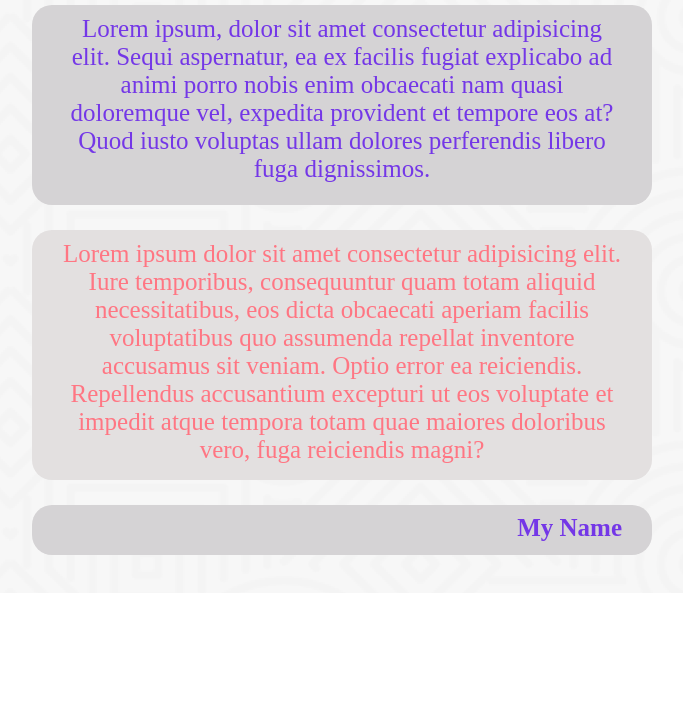
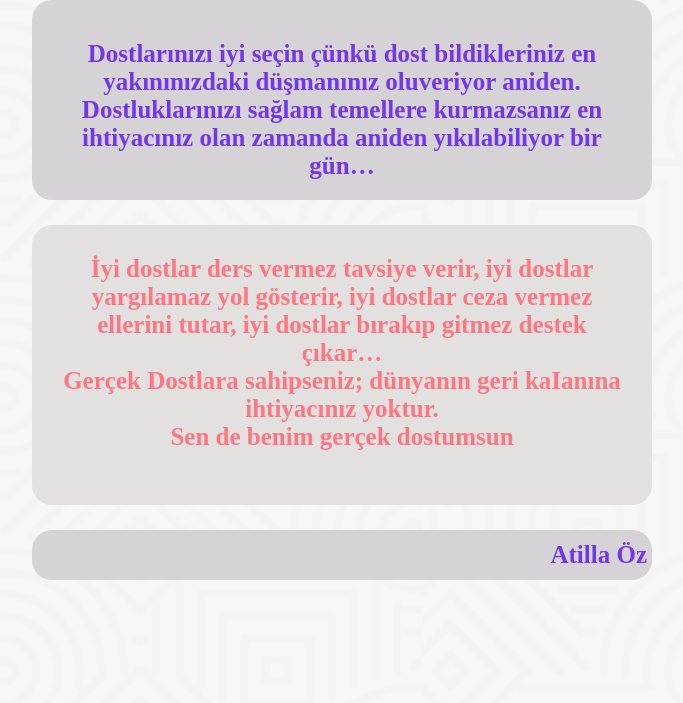
Before and after one commit to fatihoz5758/email, a plain HTML site: page index.html in a window 1280 px wide. Shown: the part 97-800 px from the top of the page, without its empty margins (298-981 px from the left). Drawn offline with Linux system fonts and the light colour scheme; a web font is replaced by a local one.

Commit message:
son hali

```diff
--- a/index.html
+++ b/index.html
@@ -12,25 +12,24 @@
 <body>
 
     <div class="main">
-        <h1>Dosta eMail</h1>
+        <h1>Dostuma</h1>
         <div class="box1">
             <p>
-                Lorem ipsum, dolor sit amet consectetur adipisicing elit. Sequi aspernatur, ea ex facilis fugiat
-                explicabo ad animi porro nobis enim obcaecati nam quasi doloremque vel, expedita provident et tempore
-                eos at? Quod iusto voluptas ullam dolores perferendis libero fuga dignissimos.
+                Dostlarınızı iyi seçin çünkü dost bildikleriniz en yakınınızdaki düşmanınız oluveriyor aniden.
+                Dostluklarınızı sağlam temellere kurmazsanız en ihtiyacınız olan zamanda aniden yıkılabiliyor bir gün…
             </p>
         </div>
         <div class="box2">
             <p>
-                Lorem ipsum dolor sit amet consectetur adipisicing elit. Iure temporibus, consequuntur quam totam
-                aliquid necessitatibus, eos dicta obcaecati aperiam facilis voluptatibus quo assumenda repellat
-                inventore accusamus sit veniam. Optio error ea reiciendis. Repellendus accusantium excepturi ut eos
-                voluptate et impedit atque tempora totam quae maiores doloribus vero, fuga reiciendis magni?
+                İyi dostlar ders vermez tavsiye verir, iyi dostlar yargılamaz yol gösterir, iyi dostlar ceza vermez
+                ellerini tutar, iyi dostlar bırakıp gitmez destek çıkar… <br>
+                Gerçek Dostlara sahipseniz; dünyanın geri kaIanına ihtiyacınız yoktur. <br>
+                Sen de benim gerçek dostumsun
             </p>
         </div>
         <div class="box3">
             <p>
-                My Name
+               Atilla Öz
             </p>
         </div>
     </div>
--- a/style.css
+++ b/style.css
@@ -10,7 +10,7 @@
 body {
     display: flex;
     justify-content: center;
-
+    background-image: url(file/background.png);
 }
 
 .main h1 {
@@ -24,7 +24,7 @@ body {
 .main {
     width: 720px;
     height: 660px;
-    background-image: url(file/background.png);
+
     margin-top: 30px;
     justify-content: space-between;
 
@@ -36,7 +36,7 @@ body {
     border-radius: 20px;
     margin-left: 50px;
     margin-bottom: 25px;
-
+   padding-top: 10px;
 }
 
 .box1 p {
@@ -46,11 +46,12 @@ body {
     margin: 20px;
     padding: 10px;
     font-family: Roboto+Slab;
+    font-weight: bold;
 }
 
 .box2 {
     width: 620px;
-    height: 250px;
+    height: 280px;
     background-color: #e3e0e0;
     border-radius: 20px;
     margin-left: 50px;
@@ -64,6 +65,8 @@ body {
     margin: 20px;
     padding: 10px;
     font-family: Roboto+Slab;
+    padding-top: 30px;
+    font-weight: bold;
 }
 
 .box3 {
@@ -79,9 +82,8 @@ body {
     color: #7437e7;
     text-align: end;
     font-size: 25px;
-    margin: 20px;
-    padding: 10px;
-    font-family: Sevillana;
-    line-height: 25px;
-    font-weight: bold;
+font-family: Sevillana;
+      font-weight: bold;
+      line-height: 50px;
+      padding-right: 5px;
 }
```
